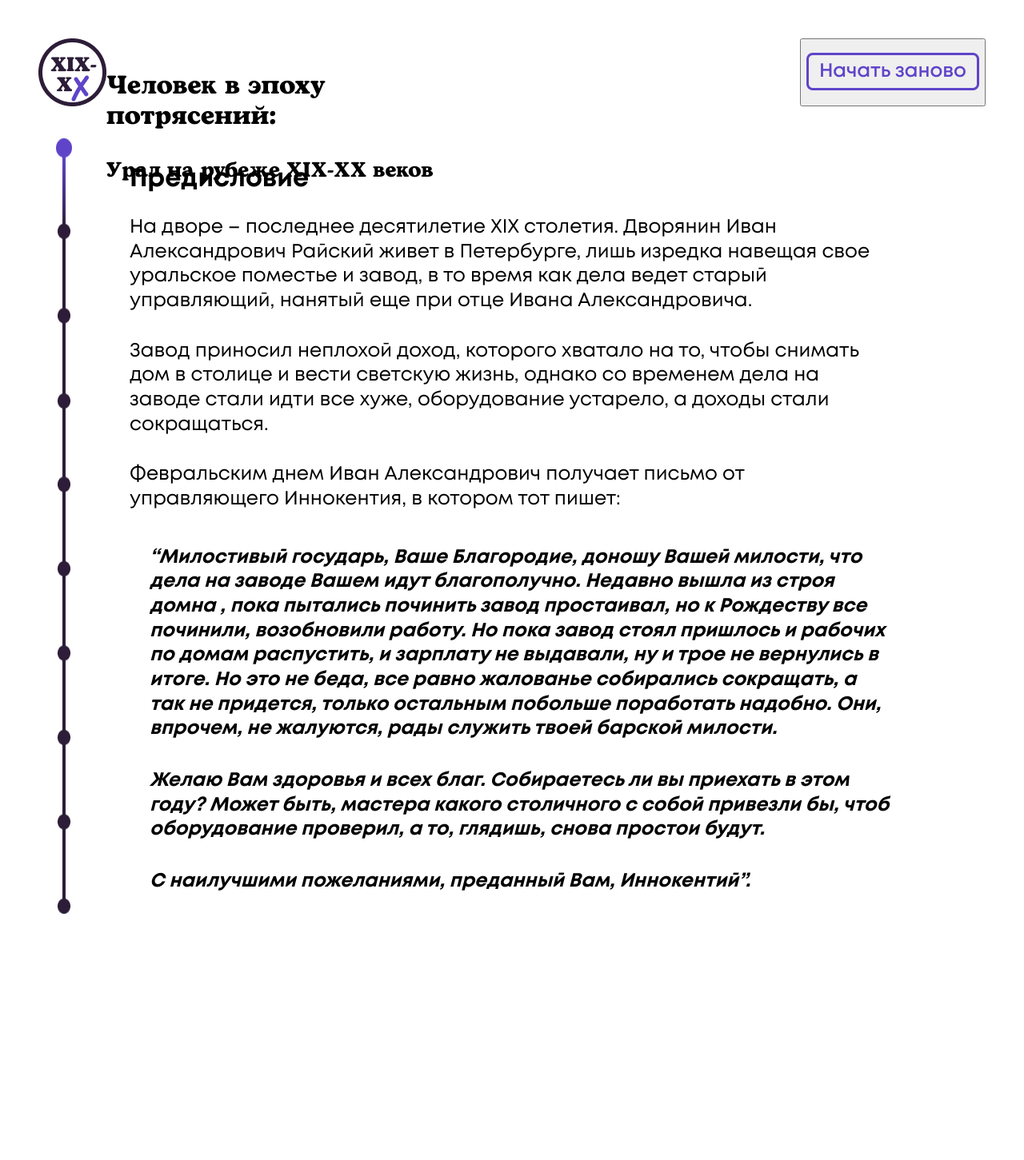
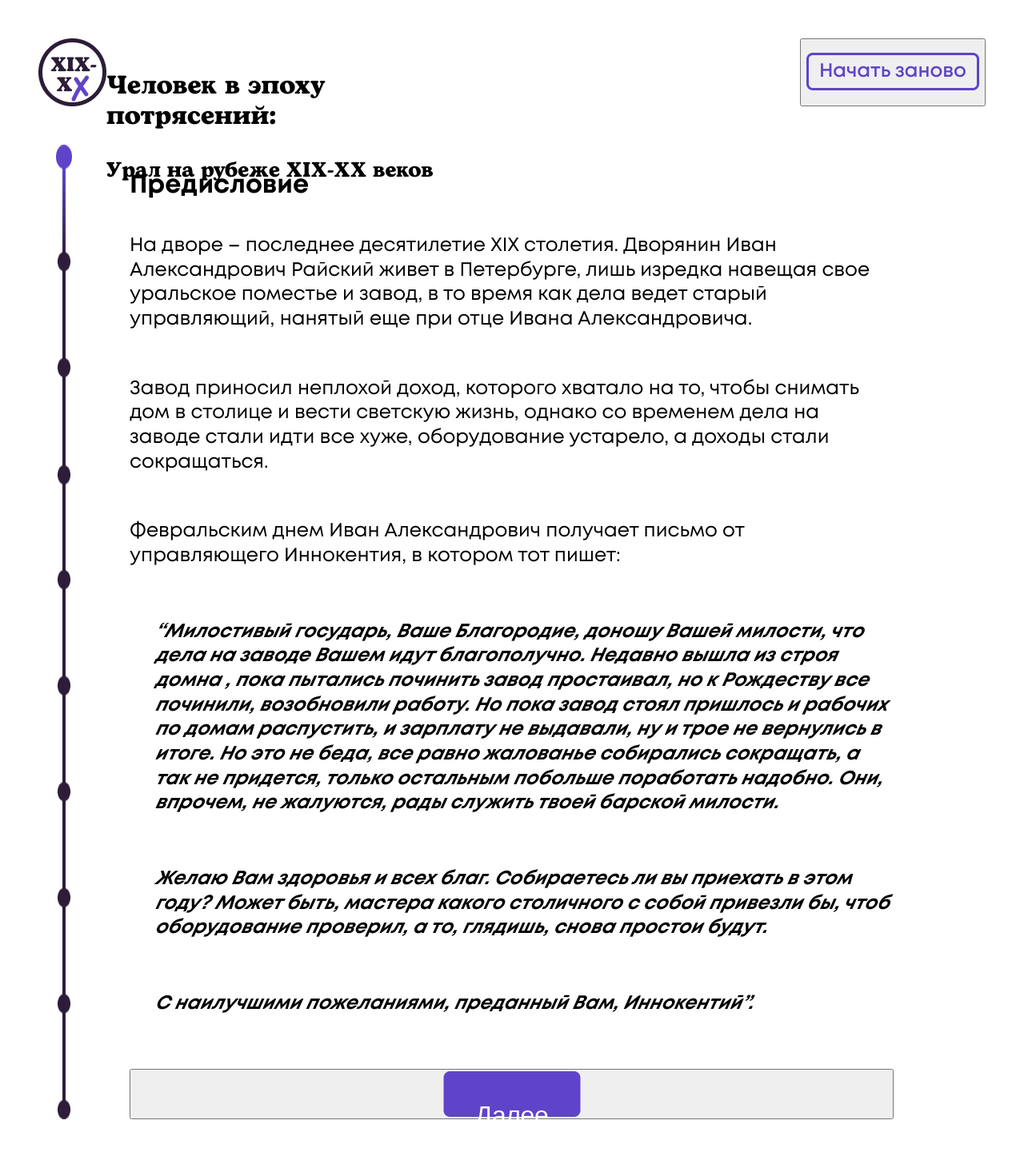
Before and after one commit to pfmaria13/Era-of-upheaval, a PHP site: page / in a window 1280 px wide. Shown: the whole page at 80% size. Before the commit the page ends 1143 px from the top, so only its background shows below. Run offline with PHP 8.4, Linux system fonts and the light colour scheme; some libraries are stand-ins or nearby versions.

Commit message:
Сверстана первая страница ветки дворянина

```diff
--- a/css/style.css
+++ b/css/style.css
@@ -8,6 +8,11 @@
 @font-face {
     font-family: Mont-bold;
     src: url("../fonts/Mont-bold.ttf");
+}
+
+@font-face {
+    font-family: Mont-italic;
+    src: url("../fonts/MontBoldItalic.ttf");
 }
 
 @font-face {
@@ -27,7 +32,7 @@ body {
 
 .site-header {
     display: flex;
-    padding: 40px;
+    padding: 40px 40px 0 40px;
     justify-content: space-between;
 }
 
@@ -56,11 +61,15 @@ body {
 }
 
 .preface {
+    padding-bottom: 43px;
     display: flex;
     column-gap: 50px;
     padding-left: 40px;
+    padding-top: 48px;
 }
 .preface-content {
+    display: flex;
+    flex-direction: column;
     padding-right: 155px;
 }
 .preface-heading {
@@ -76,12 +85,35 @@ body {
     padding-bottom: 8px;
 }
 
+.preface-text-last {
+    font-size: 24px;
+    line-height: 30.67px;
+    padding-bottom: 16px;
+}
+
 .preface-bold {
-    font-family: Mont-bold;
+    font-family: Mont-italic;
     font-weight: 700;
     font-size: 24px;
     font-style: italic;
     line-height: 30.67px;
-    padding-top: 10px;
-    padding-left: 25px;
+    padding-bottom: 16px;
+    padding-left: 32px;
 }
+
+.button-next {
+    margin-top: 25px;
+    display: flex;
+    justify-content: center;
+    position: relative;
+}
+
+.button-next-text {
+    position: absolute;
+    top: 0;
+    font-size: 32px;
+    color: white;
+    font-style: normal;
+    line-height: 150%; /* 30px */
+    letter-spacing: -0.44px;
+}
--- a/index.html
+++ b/index.html
@@ -21,6 +21,7 @@
         </button>
     </header>
     <main>
+        <section class="noble">
             <div class="preface">
                 <img src="img/bar.png" alt="Шкала этапов" class="preface-bar">
                 <div class="preface-content">
@@ -28,15 +29,22 @@
                     <p class="preface-text">На дворе – последнее десятилетие XIX столетия. Дворянин Иван Александрович Райский живет в Петербурге, лишь изредка навещая свое уральское поместье и завод, в то время как дела ведет старый управляющий, нанятый еще при отце Ивана Александровича. </p>
                     <p class="preface-text">Завод приносил неплохой доход, которого хватало на то, чтобы снимать дом в столице
                         и вести светскую жизнь, однако со временем дела на заводе стали идти все хуже, оборудование устарело, а доходы стали сокращаться.</p>
-                <p class="preface-text">Февральским днем Иван Александрович получает письмо от управляющего Иннокентия, в котором тот пишет:</p>
+                    <p class="preface-text-last">Февральским днем Иван Александрович получает письмо от управляющего Иннокентия, в котором тот пишет:</p>
                     <p class="preface-bold">“Милостивый государь, Ваше Благородие, доношу Вашей милости, что дела на заводе Вашем идут благополучно. Недавно вышла из строя домна , пока пытались починить завод простаивал, но к Рождеству все починили, возобновили работу.
                         Но пока завод стоял пришлось и рабочих по домам распустить, и зарплату не выдавали, ну и трое не вернулись в итоге. Но это не беда, все равно жалованье собирались сокращать, а так не придется, только остальным побольше поработать надобно. Они, впрочем, не жалуются, рады служить твоей барской милости.</p>
                     <p class="preface-bold">Желаю Вам здоровья и всех благ. Собираетесь ли вы приехать в этом году? Может быть, мастера какого столичного с собой привезли бы, чтоб оборудование проверил, а то, глядишь, снова простои будут. </p>
                     <p class="preface-bold">С наилучшими пожеланиями, преданный Вам, Иннокентий”. </p>
+                    <button class="button-next">
+                        <img class="button-next-img" src="img/button-next.png" alt="Кнопка">
+                        <p class="button-next-text">Далее</p>
+                    </button>
+                </div>
+            </div>
 
 
-            </div>
-        </div>
+        </section>
+
+
     </main>
 </body>
 </html>
```
Also changed, not shown: fonts/MontBoldItalic.ttf (added), fonts/MontSemiBold.ttf (added), img/button-next.png (added). Lines whose indentation alone changed are shown as unchanged.
